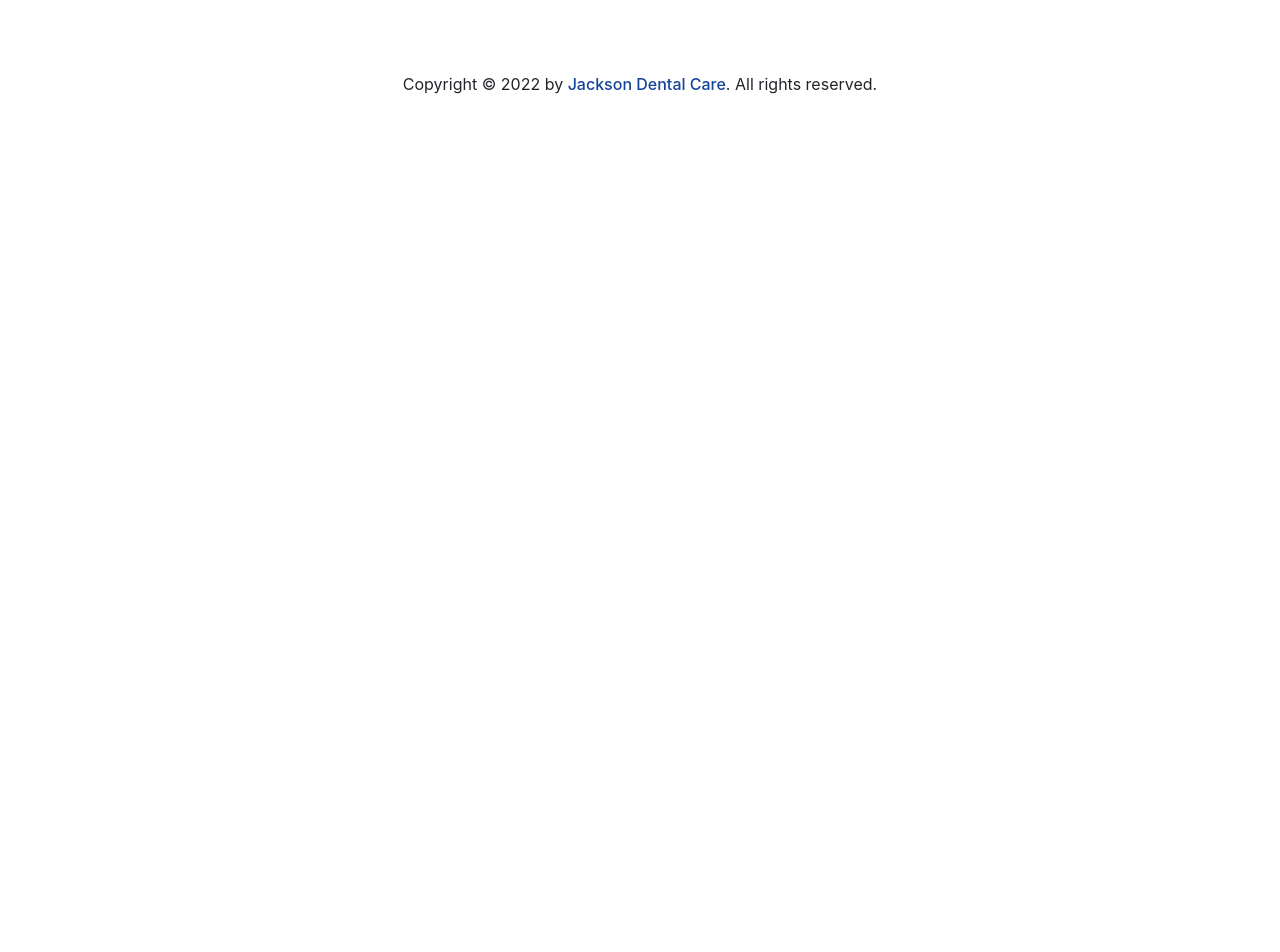
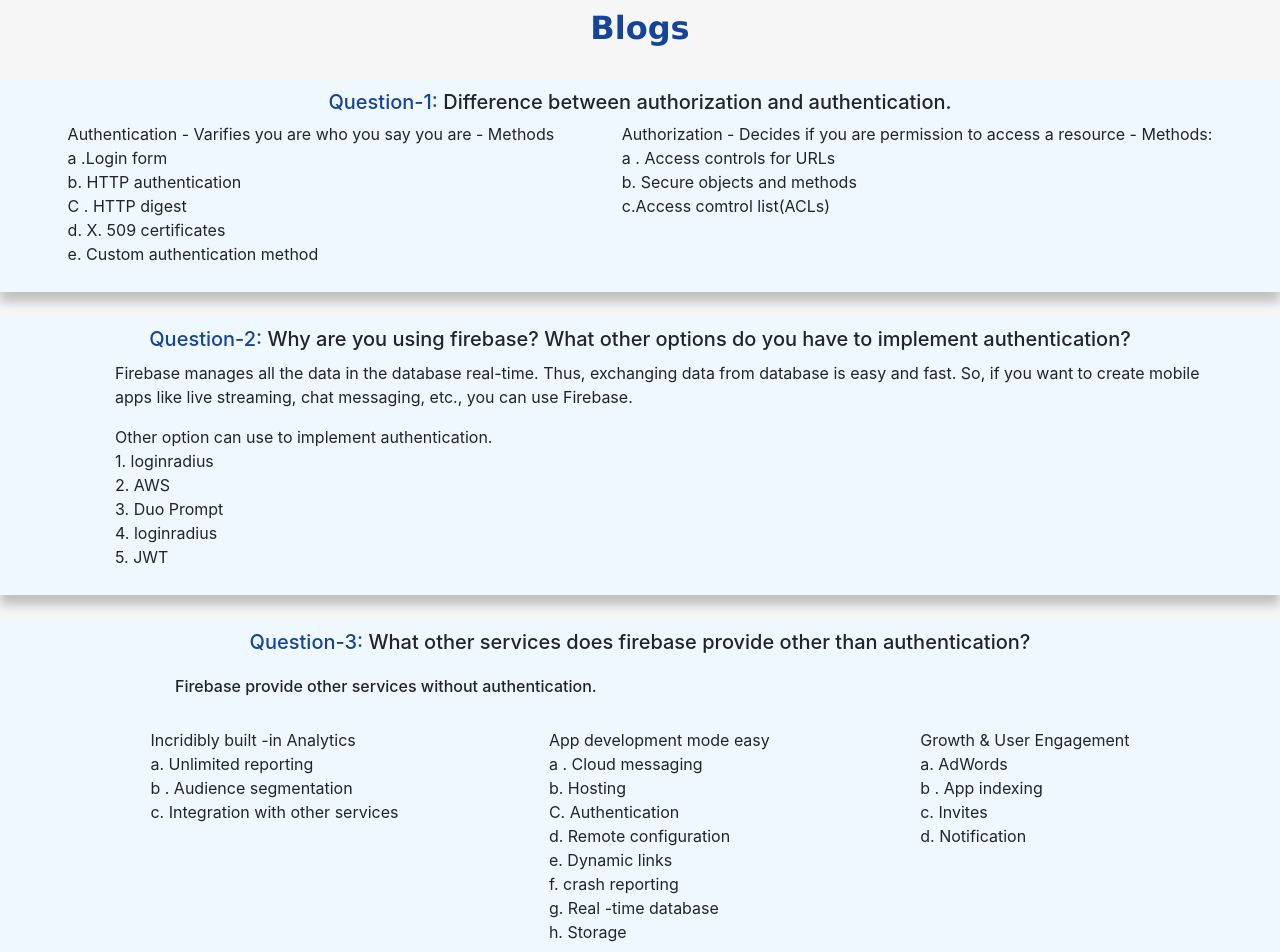
Before and after one commit to alhabib911/jackson-dental-care-client-side, a React (Create React App) app: page /blogs in a window 1280 px wide. Shown: the part 100-1052 px from the top of the page. Before the commit the page ends 800 px from the top, so only its background shows below. Built offline with nearby package versions, Linux system fonts and the light colour scheme; no server answers.

Commit message:
email verify done

```diff
--- a/src/App.js
+++ b/src/App.js
@@ -20,7 +20,7 @@
         <Route path='/' element={<Home></Home>}></Route>
         <Route path='/home' element={<Home></Home>}></Route>
         <Route path='/services' element={<Services></Services>}></Route>
-        <Route path='/checkout' element={
+        <Route path='/checkout/:checkoutId' element={
           <RequireAuth>
             <Checkout></Checkout>
           </RequireAuth>
--- a/src/Components/AboutMe/AboutMe.css
+++ b/src/Components/AboutMe/AboutMe.css
@@ -11,3 +11,6 @@
     font-family: 'Lucida Sans', 'Lucida Sans Regular', 'Lucida Grande', 'Lucida Sans Unicode', Geneva, Verdana, sans-serif;
     color: #15449B;
 }
+.about-container p{
+    margin: 0 100px;
+}
--- a/src/Components/AboutMe/AboutMe.js
+++ b/src/Components/AboutMe/AboutMe.js
@@ -7,7 +7,7 @@
         <div className='about-container'>
             <img src={habib} alt="" />
             <h3>Abdullah Al Habib</h3>
-            <p>Lorem ipsum dolor sit amet consectetur adipisicing elit. Similique, commodi!</p>
+            <p>The next 5 months are very important for me as a learner developer. In the next 5 months(this days) I want to make some live websites through Reactjs. Then I want to build some  websites with Backend through NodeJs and Mongobd. I want to solve minimum 50+ problem to become an expert in problem solving. As a part of job preparation, I would like to clear the basic concept of JavaScript better.Moreover, my main goal is to prepare myself for a job or internship in a foreign company as a professional web developer.</p>
         </div>
     );
 };
--- /dev/null
+++ b/src/Components/Blogs/Blogs.css
@@ -0,0 +1,67 @@
+.blog-container{
+    text-align: center;
+    margin-top: 25px;
+    background-color: #f6f6f6;
+
+}
+.blog-container h2{
+    padding: 25px 0;
+    color: #15449B;
+    font-weight: 600;
+    font-family: 'Lucida Sans', 'Lucida Sans Regular', 'Lucida Grande', 'Lucida Sans Unicode', Geneva, Verdana, sans-serif;
+}
+.blog-container .ans-1{
+    display: flex;
+    justify-content: space-evenly;
+}
+.blog-container .ques-1 span{
+    color: #15449B;
+}
+.blog-container .ques-1{
+    background-color: aliceblue;
+    padding: 10px 0;
+    box-shadow: 0 10px 10px rgb(192, 192, 192);
+    margin-bottom: 25px;
+}
+.blog-container .ques-1 p{
+    text-align: left;
+}
+.blog-container .ques-2{
+    background-color: aliceblue;
+    padding: 10px 0;
+    box-shadow: 0 10px 10px rgb(192, 192, 192);
+    margin-bottom: 25px;
+
+}
+.blog-container .ques-2 span{
+    color: #15449B;
+}
+.blog-container .ques-2 p{
+    text-align: left;
+}
+.blog-container .ans-2{
+    margin: 10px 75px 10px 115px;
+}
+
+.blog-container .ques-3{
+    background-color: aliceblue;
+    padding: 10px 0;
+    box-shadow: 0 10px 10px rgb(192, 192, 192);
+    margin-bottom: 25px;
+
+}
+.blog-container .other-services {
+    display: flex;
+    justify-content: space-evenly;
+}
+.blog-container .other-services p{
+    text-align: left;
+}
+.blog-container .ques-3 span{
+    color: #15449B;
+}
+.blog-container .ques-3 h6{
+    text-align: left;
+    margin-left: 175px;
+    padding-top: 15px;
+}
--- a/src/Components/Blogs/Blogs.js
+++ b/src/Components/Blogs/Blogs.js
@@ -1,9 +1,77 @@
 import React from 'react';
+import './Blogs.css'
 
 const Blogs = () => {
     return (
-        <div>
+        <div className='blog-container'>
             <h2>Blogs</h2>
+            <div className="ques-1">
+                <h5><span>Question-1:</span> Difference between authorization and authentication.</h5>
+                <div className="ans-1">
+                    <p>Authentication
+                        - Varifies you are who you say you are
+                        - Methods <br />
+                        a .Login form <br />
+                        b. HTTP authentication <br />
+                        C . HTTP digest <br />
+                        d. X. 509 certificates <br />
+                        e. Custom authentication method</p>
+                    <p>
+                        Authorization
+
+                        - Decides if you are permission to access a resource
+                        - Methods: <br />
+                        a . Access controls for URLs <br />
+                        b. Secure objects and methods <br />
+                        c.Access comtrol list(ACLs) <br />
+                    </p>
+                </div>
+            </div>
+            <div className="ques-2">
+                <h5><span>Question-2:</span> Why are you using firebase? What other options do you have to implement authentication?</h5>
+                <div className="ans-2">
+                    <p>
+                        Firebase manages all the data in the database real-time. Thus, exchanging data from database is easy and fast. So, if you want to create mobile apps like live streaming, chat messaging, etc., you can use Firebase.
+                    </p>
+                    <p>
+                        Other option can use to implement authentication. <br />
+                        1. loginradius <br />
+                        2. AWS <br />
+                        3. Duo Prompt <br />
+                        4. loginradius <br />
+                        5. JWT
+                    </p>
+                </div>
+            </div>
+            <div className="ques-3">
+                <h5><span>Question-3:</span> What other services does firebase provide other than authentication?</h5>
+                <h6>Firebase provide other services without authentication.
+                </h6>
+                <br />
+                <div className='other-services'>
+                    <p>Incridibly built -in Analytics <br/>
+                        a. Unlimited reporting <br/>
+                        b . Audience segmentation <br/>
+                        c. Integration with other services</p>
+                    <p>App development mode easy <br/>
+                        a . Cloud messaging <br/>
+                        b. Hosting <br/>
+                        C. Authentication <br/>
+                        d. Remote configuration <br/>
+                        e. Dynamic links <br/>
+                        f. crash reporting <br/>
+                        g. Real -time database <br/>
+                        h. Storage</p>
+                    <p>
+                        Growth & User Engagement <br/>
+                        a. AdWords <br/>
+                        b . App indexing <br/>
+                        c. Invites <br/>
+                        d. Notification
+                    </p>
+                </div>
+
+            </div>
         </div>
     );
 };
--- a/src/Components/CheckOut/Checkout.css
+++ b/src/Components/CheckOut/Checkout.css
@@ -0,0 +1,7 @@
+.checkin-container{
+    margin-top: 75px;
+}
+.checkin-container .service-details{
+    display: flex;
+    justify-content: center;
+}
--- a/src/Components/CheckOut/Checkout.js
+++ b/src/Components/CheckOut/Checkout.js
@@ -1,11 +1,20 @@
 import React from 'react';
+import { useParams } from 'react-router-dom';
+import useService from '../hook/useService';
+import Service from '../Service/Service';
+import './Checkout.css'
 
 
 const Checkout = () => {
-//  const{service, details}= props.service
+
+    const {checkoutId} = useParams()
+    console.log(checkoutId);
+    const [service, setService] = useService()
+
+
     return (
-        <div>
-            <h3>Check out now</h3>
+        <div className='checkin-container'>
+            <h3 className='service-details'>id: {checkoutId}</h3>
 
         </div>
     );
--- a/src/Components/Header/Header.js
+++ b/src/Components/Header/Header.js
@@ -22,7 +22,7 @@
                 <Navbar.Collapse id="responsive-navbar-nav">
                         <Nav className="me-auto">
                             <Link to='/'>Home</Link>
-                            <Link to='/checkout'>Check In</Link>
+                            <Link to='/checkout/checkoutId'>Check In</Link>
                             <Link to='/blogs'>Blogs</Link>
                             <Link to='/aboutme'>About Me</Link>
                         </Nav>
--- a/src/Components/Service/Service.css
+++ b/src/Components/Service/Service.css
@@ -22,7 +22,7 @@
     padding: 0 10px;
     color: #3f3f3f;
 }
-.service a{
+.service button{
     text-decoration: none;
     background-color: #0F4498;
     padding: 10px 55px;
@@ -30,9 +30,9 @@
     font-weight: 500;
     border-radius: 5px;
     margin-bottom: 15px;
-
+    border: none;
 }
-.service a:hover{
+.service button:hover{
     background-color: #1AC8A2;
     box-shadow: 0  10px 15px #b7e8fb;
 }
--- a/src/Components/Signup/Signup.js
+++ b/src/Components/Signup/Signup.js
@@ -16,7 +16,7 @@
     const navigate = useNavigate()
 
 
-    const [createUserWithEmailAndPassword, user] = useCreateUserWithEmailAndPassword(auth)
+    const [createUserWithEmailAndPassword, user] = useCreateUserWithEmailAndPassword(auth, {sendEmailVerification: true})
 
     const handleFullNameBlur = event => {
         SetFullName(event.target.value)
@@ -48,15 +48,9 @@
             setError('Please input minimum 8 Characters or longer')
             return;
         }
-        createUserWithEmailAndPassword(email, password)
-        verifyEmail()
+        createUserWithEmailAndPassword( email, password)
     }
-    const verifyEmail = () => {
-        sendEmailVerification(auth.currentUser)
-        .then(() => {
-            console.log('Email Verification Sent');
-        })
-    }
+
 
     return (
         <div className='login-components'>
--- /dev/null
+++ b/src/Components/hook/useService.js
@@ -0,0 +1,15 @@
+import { useEffect, useState } from "react"
+
+const useService = () => {
+    const [service, setService] =useState([])
+    useEffect(()=>{
+        fetch(process.env.PUBLIC_URL+"/service.json")
+        .then(res=>res.json())
+        .then(data=>setService(data))
+    } ,[])
+
+
+    return [service, setService]
+}
+
+export default useService;
```
Also changed, not shown: src/Components/Service/Service.js (+6 -6 lines).
